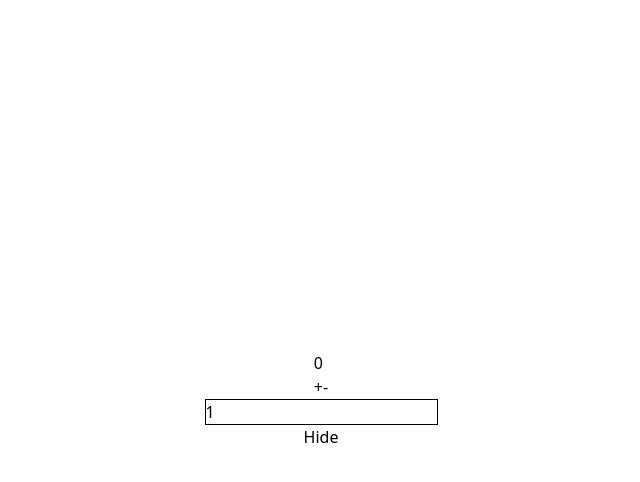
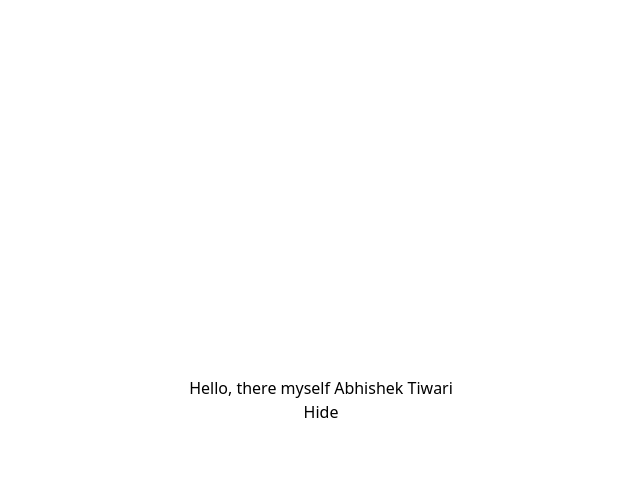
Before and after one commit to abhishekjmd/react-practice-problems, a React (Vite) app: page / in a window 1280 px wide. Both pictures are taken after a click on the button "Show". Shown: the top 482 px of the page, without its empty margins (319-959 px from the left). Built offline with nearby package versions, Linux system fonts and the light colour scheme.

Commit message:
practice auto-close toggle

```diff
--- a/src/App.tsx
+++ b/src/App.tsx
@@ -17,6 +17,7 @@ import TimerBasedAutoCounter from "./problems/counter/TimerBasedAutoCounter";
 import Toggle from "./problems/toggle/Toggle";
 import CounterToggle from "./problems/toggle/CounterToggle";
 import StepInputCounterToggle from "./problems/toggle/StepInputCounterToggle";
+import AutoHideToggle from "./problems/toggle/AutoHideToggle";
 
 export default function App() {
   return (
@@ -28,7 +29,8 @@ export default function App() {
         {/* <TimerBasedAutoCounter /> */}
         {/* <Toggle /> */}
         {/* <CounterToggle /> */}
-        <StepInputCounterToggle />
+        {/* <StepInputCounterToggle /> */}
+        <AutoHideToggle />
       </div>
       {/* <div className="w-[100vw] bg-[#141C2F] lg:h-[100vh] min-h-[100vh] overflow-y-scroll flex justify-center items-center"> */}
       {/* <Accordian /> */}
--- /dev/null
+++ b/src/problems/toggle/AutoHideToggle.tsx
@@ -0,0 +1,37 @@
+import { useRef, useState } from "react";
+
+export default function AutoHideToggle() {
+  const [isVisible, setIsVisible] = useState(false);
+  const timeoutRef = useRef(null);
+  const handleVisibility = () => {
+    if (timeoutRef.current) {
+      clearTimeout(timeoutRef.current);
+    }
+    if (isVisible) {
+      setIsVisible(false);
+      return;
+    }
+    setIsVisible(true);
+
+    timeoutRef.current = setTimeout(() => {
+      setIsVisible(false);
+    }, 5000);
+  };
+  return (
+    <div
+      style={{
+        display: "flex",
+        flexDirection: "column",
+        justifyContent: "center",
+        alignItems: "center",
+      }}
+    >
+      {isVisible && <p>Hello, there myself Abhishek Tiwari</p>}
+      <div>
+        <button onClick={handleVisibility}>
+          {isVisible ? "Hide" : "Show"}
+        </button>
+      </div>
+    </div>
+  );
+}
```
